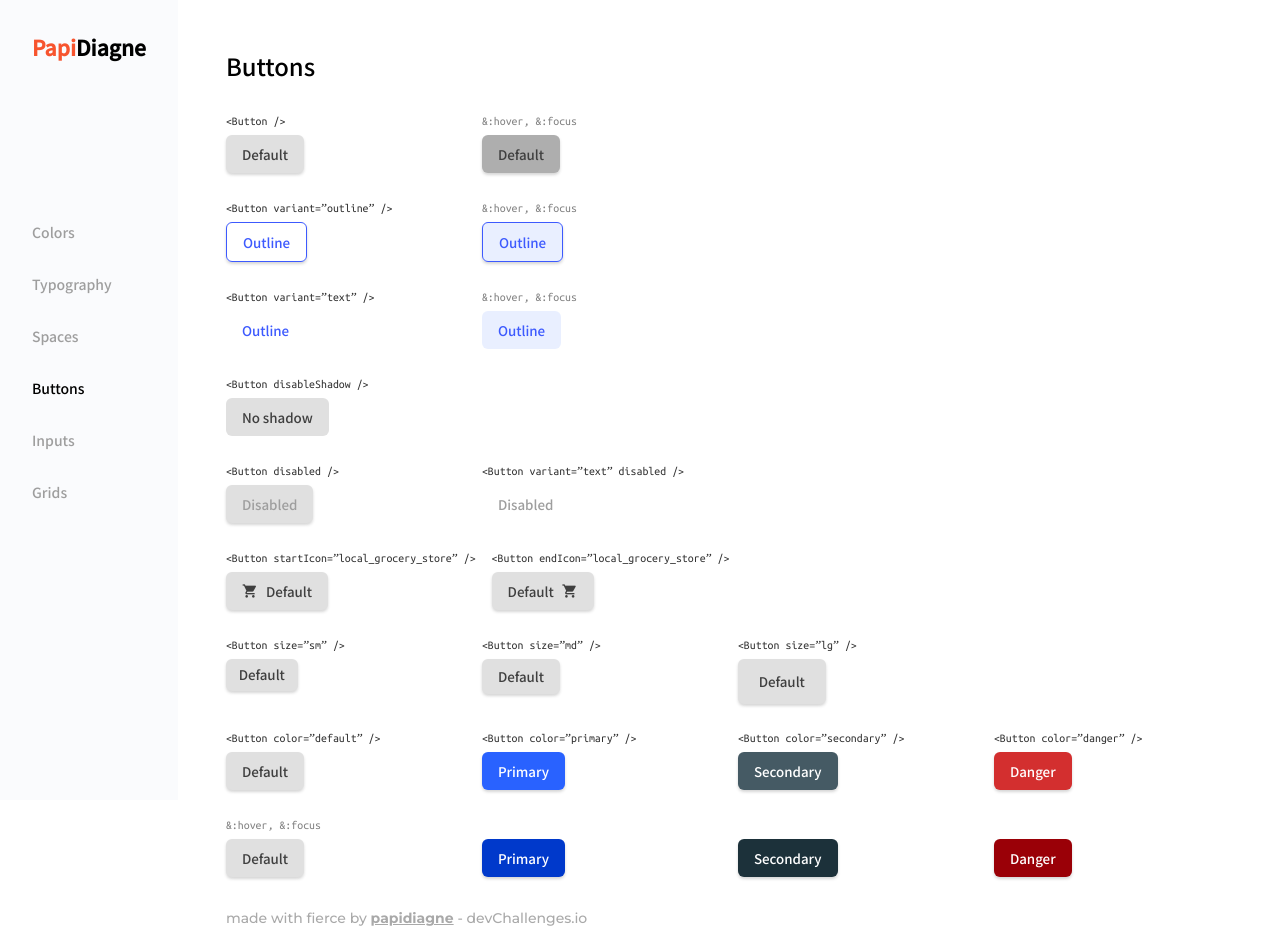
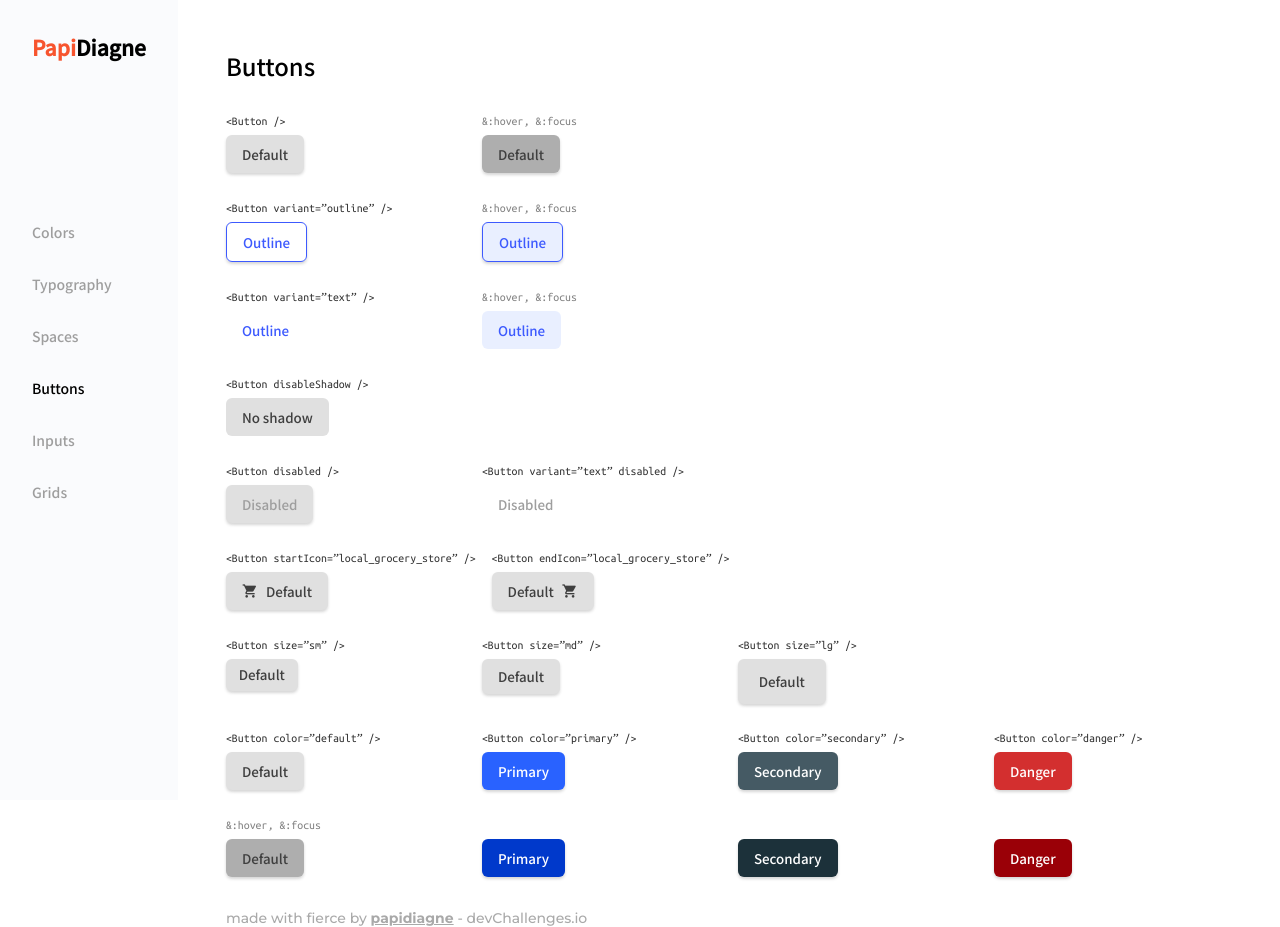
Before and after one commit to nushen96/devchallenges-ui-kit, a React (Create React App) app: page / in a window 1280 px wide. Built offline with nearby package versions, Linux system fonts and the light colour scheme.

Commit message:
added hover state to last-row's default button

```diff
--- a/src/components/ButtonsContent.jsx
+++ b/src/components/ButtonsContent.jsx
@@ -81,7 +81,7 @@ const ButtonsContent = () => {
       </ContentRow>
       <ContentRow>
         <LabeledElement label="&:hover, &:focus" secondState>
-          <Button>Default</Button>
+          <Button secondState>Default</Button>
         </LabeledElement>
         <LabeledElement label="&nbsp;">
           <Button color="primary" secondState>Primary</Button>
```
